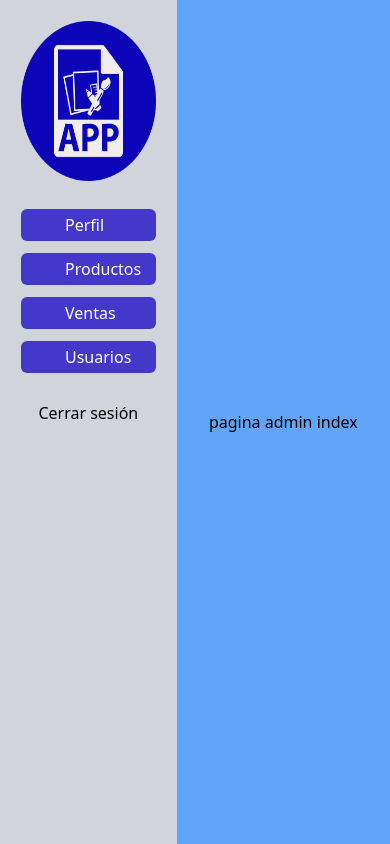
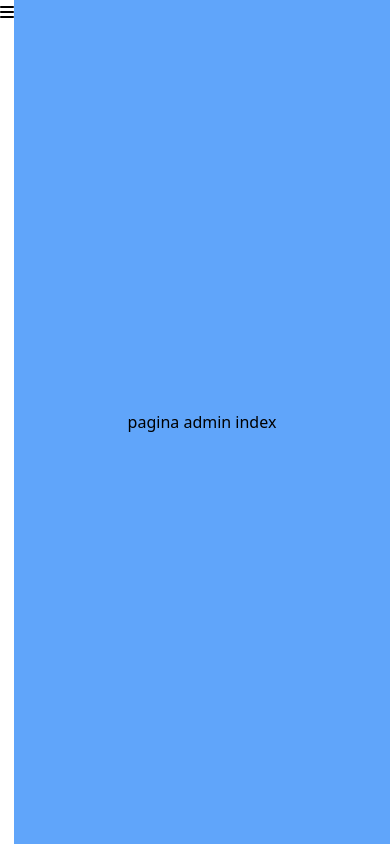
Before and after one commit to jmarti1a2/Project, a React (Create React App) app: page /admin in a window 390 px wide. Built offline with nearby package versions, Linux system fonts and the light colour scheme.

Commit message:
se adicionan iconos de font awesome

```diff
--- a/package.json
+++ b/package.json
@@ -4,6 +4,7 @@
   "private": true,
   "dependencies": {
     "@craco/craco": "^6.4.0",
+    "@fortawesome/fontawesome-free": "^5.15.4",
     "@testing-library/jest-dom": "^5.11.4",
     "@testing-library/react": "^11.1.0",
     "@testing-library/user-event": "^12.1.10",
--- a/public/index.html
+++ b/public/index.html
@@ -1,6 +1,7 @@
 <!DOCTYPE html>
 <html lang="en">
   <head>
+    <script src="https://kit.fontawesome.com/b898f4a5f0.js" crossorigin="anonymous"></script>
     <meta charset="utf-8" />
     <link rel="icon" href="%PUBLIC_URL%/favicon.ico" />
     <meta name="viewport" content="width=device-width, initial-scale=1" />
--- a/src/components/Sidebar.jsx
+++ b/src/components/Sidebar.jsx
@@ -2,23 +2,22 @@ import React from 'react'
 import { Link } from 'react-router-dom'
 import ImagenLogo from './ImagenLogo'
 
+
 const Sidebar = () => {
     return (
-    <nav className='w-72 border border-gray-300 h-full flex flex-col bg-gray-300 p-5'>
+            <nav className='hidden md:flex md:w-72 border border-gray-300 h-full flex-col bg-gray-300 p-5'>
                 <Link to='/admin'>
-            <ImagenLogo/>
+                    <ImagenLogo />
                 </Link>
 
                 <div className='my-4'>
-        <Ruta icono='fas fa-car' ruta='/admin/perfil' nombre='Perfil'/>
-        <Ruta icono='fas fa-car' ruta='/admin/productos' nombre='Productos'/>
-        <Ruta icono='fas fa-car' ruta='/admin/ventas' nombre='Ventas'/>
-        <Ruta icono='fas fa-car' ruta='/admin/usuarios' nombre='Usuarios'/>
-
+                    <Ruta icono='fa fa-user' ruta='/admin/perfil' nombre='Perfil' />
+                    <Ruta icono='fa fa-car' ruta='/admin/productos' nombre='Productos' />
+                    <Ruta icono='fas fa-car' ruta='/admin/ventas' nombre='Ventas' />
+                    <Ruta icono='fas fa-car' ruta='/admin/usuarios' nombre='Usuarios' />
                 </div>
                 <button>Cerrar sesión</button>
             </nav>
-
     )}
 
     const Ruta=({icono,ruta,nombre})=> {
--- a/src/layouts/AuthLayout.jsx
+++ b/src/layouts/AuthLayout.jsx
@@ -8,7 +8,7 @@ const AuthLayout = ({children }) => {
         <div className='min-h-screen flex flex-col items-center justify-center bg-gray-50 py-2 px-4 sm:px-6 lg:px-8'>
            <div className='w-full flex items-start'>
            <Link to='/'>
-               <i className='fas fa-home cursor-pointer hover:text-indigo-500' />
+           <i className='fas fa-home cursor-pointer hover:text-indigo-500' />
                </Link>
             </div>
             <div className='max-w-md w-full'>
--- a/src/layouts/PrivateLayout.jsx
+++ b/src/layouts/PrivateLayout.jsx
@@ -1,11 +1,18 @@
 import Sidebar from 'components/Sidebar';
 import React from 'react'
+
+
+
+
 
 const PrivateLayout = ({children }) => {
     return (
     <div className="flex w-screen h-screen">
         <div className='flex flex-nowrap h-full w-full'>
             <Sidebar/>
+            <div className='md:hidden '>
+                <i className='fas fa-bars hover:text-yellow-600'/>
+            </div>
             <main className='flex w-full bg-blue-400 overflow-y-scroll items-center justify-center'> { children}</main>
         </div>
 
```
Also changed, not shown: 1 other file (tests, documents, lock files or other folders). Lines whose indentation alone changed are shown as unchanged.
